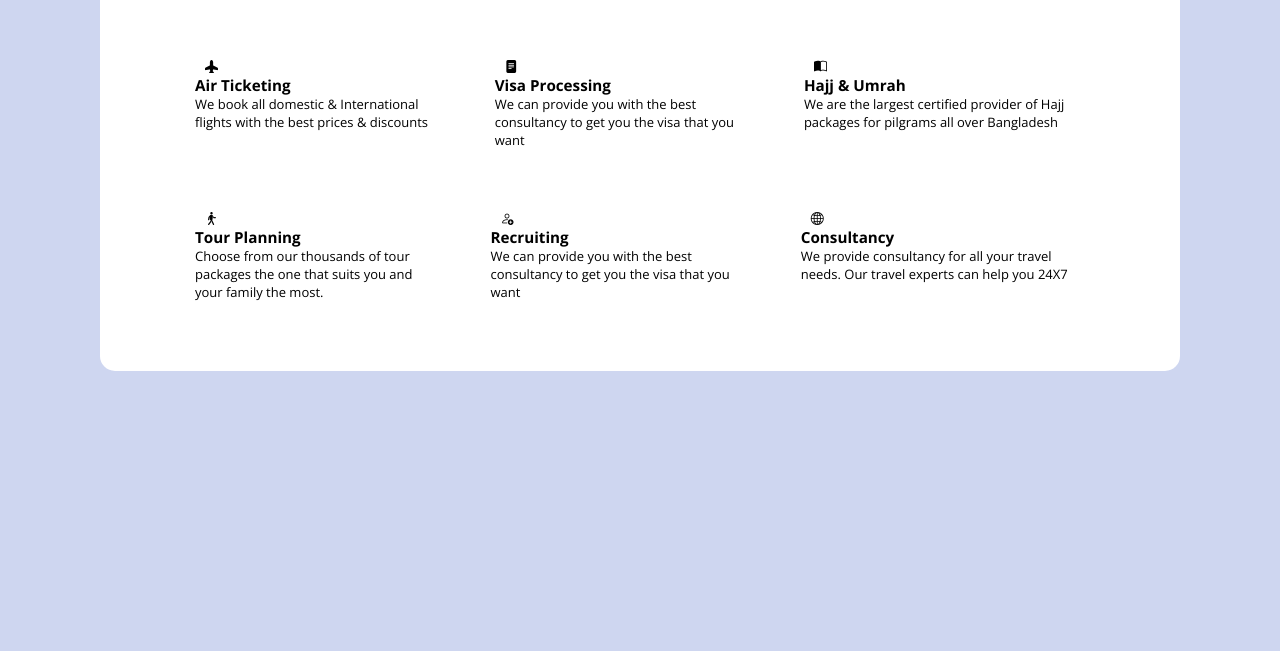
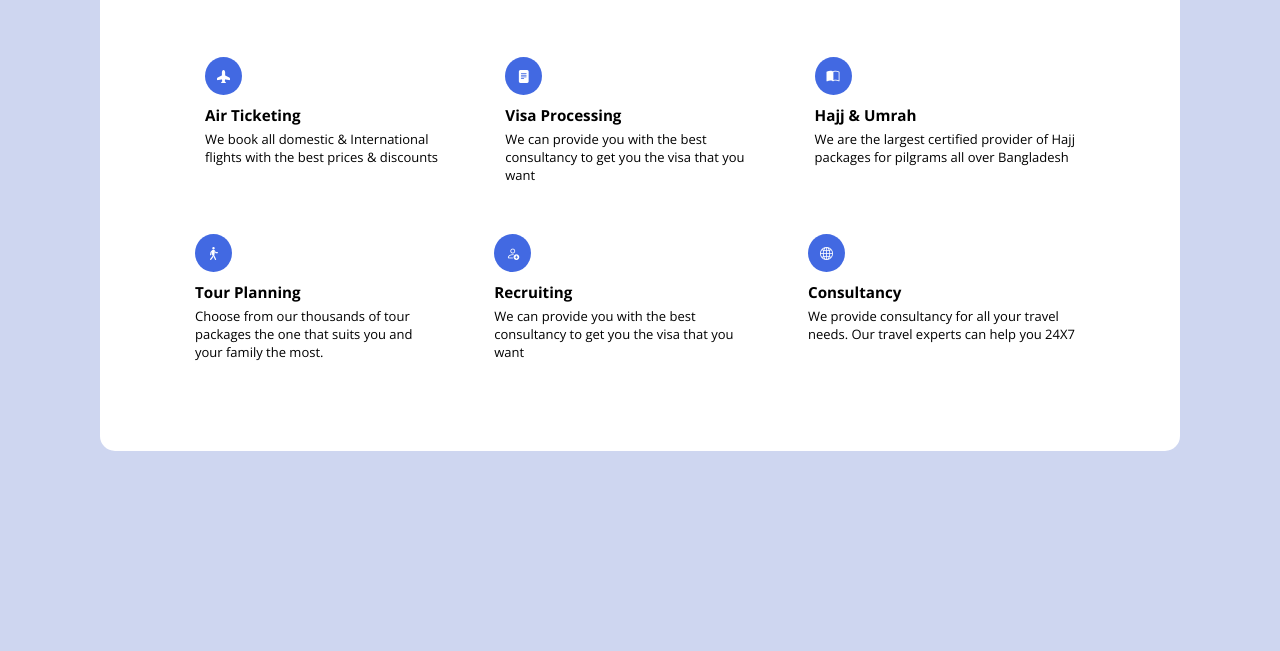
Before and after one commit to ELIASMJUAN/image-based-web-project, a plain HTML site: page index.html in a window 1280 px wide. Shown: the part 377-1028 px from the top of the page. Before the commit the page ends 948 px from the top, so only its background shows below. Drawn offline with nearby package versions, Linux system fonts and the light colour scheme.

Commit message:
realizo mas cambios en estilo

```diff
--- a/css/estilo.css
+++ b/css/estilo.css
@@ -20,14 +20,15 @@ section{
     border-radius: 15px 15px 15px 15px;
 
 }
+
+/* comienza div d1 titulo */
 div.d1{
     text-align: center;
     padding: 75px 50px 50px 50px;
 }
 div.d1 h1{
     padding: 10px 0px;
-    font-size: xx-largegit;
-
+    font-size: xx-large;
 }
 h4{
     color: #4269e2ff;
@@ -36,25 +37,25 @@ h4{
 p.d1{
     font-size: small;
 }
+/* finaliza div 1 */
 
 /* comienza div contenedor 2 incluye 3 div hijos */
 div.d2{
     display: flex;
     font-size: small;
-
-    margin: 0px 70px 20px 70px;
+    margin: 0px 70px 20px 60px;
 }
 div.di1{
     margin: 10px 15px;
-    padding: 10px 10px;
+    padding: 10px 10px 10px 30px;
 }
 div.di2{
     margin: 10px 15px;
-    padding: 10px 10px;
+    padding: 10px 10px 10px 20px;
 }
 div.di3{
     margin: 10px 15px;
-    padding: 10px 10px;
+    padding: 10px 10px 10px 20px;
 }
 /* finaliza div contenedor 2 */
 
@@ -63,21 +64,21 @@ div.d3{
     display: flex;
     justify-content: safe;
     font-size: small;
-    margin: 0px 70px 0px 70px;
-    padding: 0px 0px 50px 0px;
+    margin: 0px 70px 0px 60px;
+    padding-bottom: 70px;
 }
 div.di4{
     margin: 10px 15px;
-    padding: 10px 10px;
+    padding: 10px 10px 10px 20px;
     width: 450px;
 }
 div.di5{
     margin: 10px 15px;
-    padding: 10px 10px;
+    padding: 10px 10px 10px 20px;
 }
 div.di6{
     margin: 10px 15px;
-    padding: 10px 10px;
+    padding: 10px 10px 10px 20px;
 }
 /* finaliza div padre 3 */
 
@@ -86,10 +87,13 @@ div.di6{
     border: 2px, solid, black;
 } */
 h3{
-    padding: 20px 0px px 0px;
+    padding:20px 0px 5px 0px;
 }
 i{
-    padding-left: 10px;
+    background-color: #4269e2ff;
+    color: white;
+    border-radius: 100%;
+    padding: 10px 12px;
 }
 /* // <uniquifier>: Use a unique and descriptive class name
 // <weight>: Use a value from 300 to 800
```
